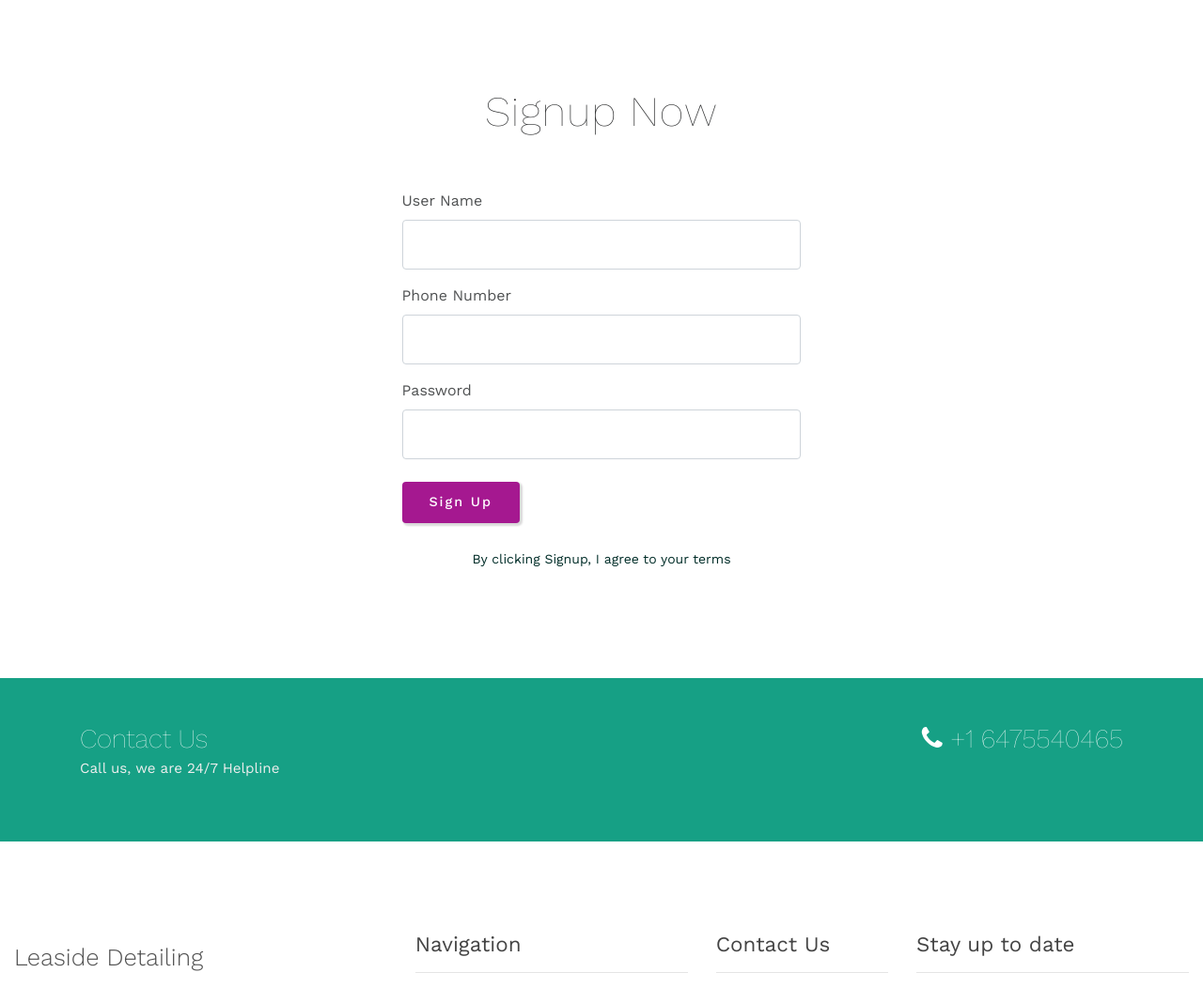
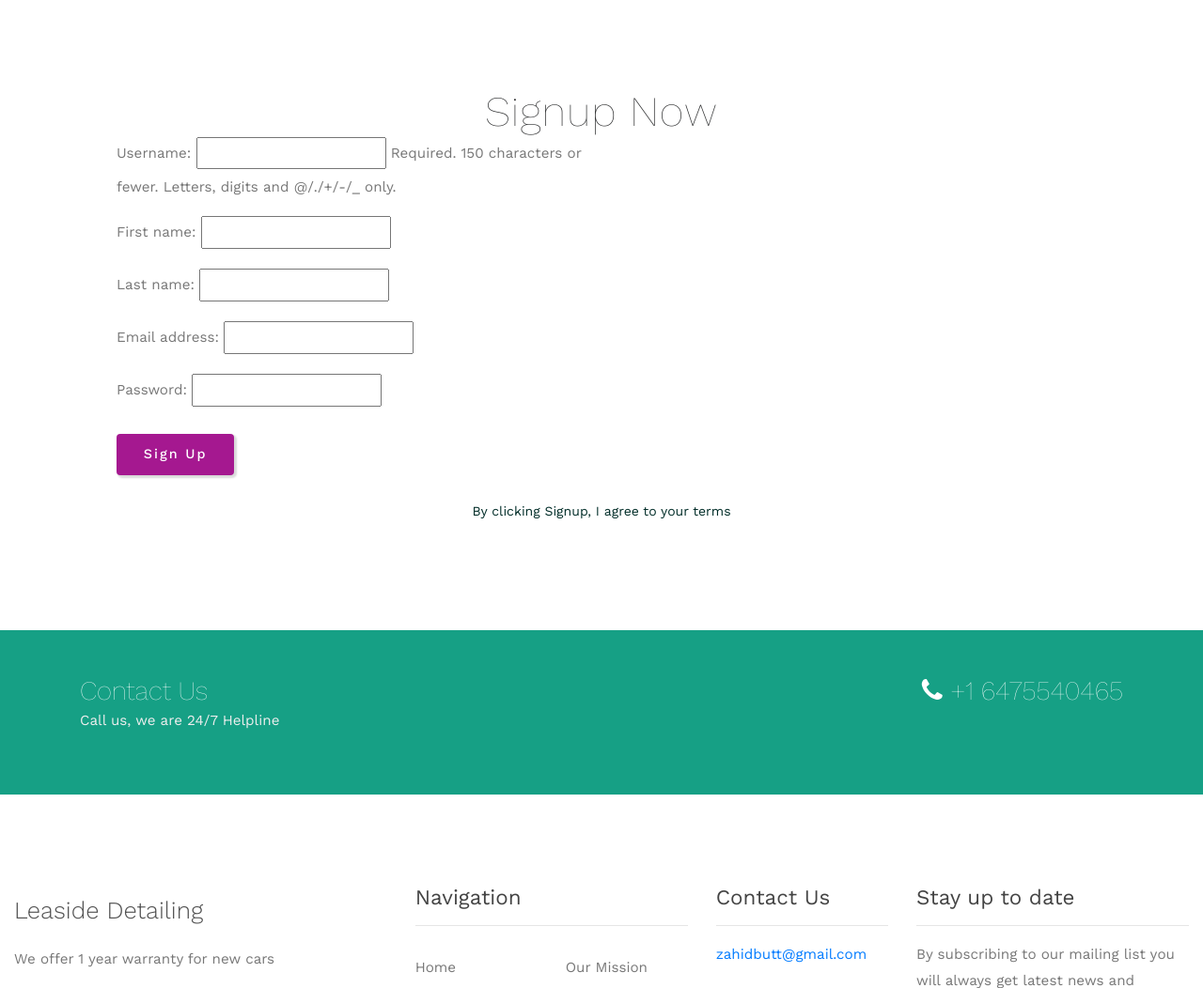
Before and after one commit to saitejachowdary/Leaside_deployment, a Django app: a page that uses Leaside_Detailing/mysite/blog/templates/blog/register.html in a window 1280 px wide. Shown: the part 338-1390 px from the top of the page at 94% size. Run offline with Django 3.2, Linux system fonts and the light colour scheme; parts of the project's set-up code (start-up, migrations or seed data) failed here and were passed over; some libraries are stand-ins or nearby versions.

Commit message:
Update register.html

```diff
--- a/Leaside_Detailing/mysite/blog/templates/blog/register.html
+++ b/Leaside_Detailing/mysite/blog/templates/blog/register.html
@@ -102,23 +102,14 @@ License URL: http://creativecommons.org/licenses/by/3.0/
             <h3 class="title-w3pvt text-center">Signup Now</h3>
 
             <div class="login px-sm-4 mx-auto mw-100 login-wrapper">
-                <form class="login-wrapper w3pvt_mail_grid_right" action="#" method="post">
+                <form method="POST">
                   {% csrf_token %}
-                  <div class="form-group">
-                      <label>User Name</label>
-                      <input class="form-control" type="text" name="Name" placeholder="" required="">
+                  <div class="col-sm-6">
+                  {{form.as_p}}
+                </div>
+                  <div class="col-sm-6">
+                    <button type="submit" class="btn btn-primary submit mt-2 read-more">Sign Up</button>
                   </div>
-
-                  <div class="form-group">
-                      <label>Phone Number</label>
-                      <input class="form-control" type="text" name="number" placeholder="" required="">
-                  </div>
-
-                  <div class="form-group">
-                      <label class="mb-2">Password</label>
-                      <input type="password" class="form-control" id="exampleInputPassword1" placeholder="" required="">
-                  </div>
-                  <button type="submit" class="btn btn-primary submit mt-2 read-more">Sign Up</button>
                   <p class="text-center mt-4">
                       <a href="#">By clicking Signup, I agree to your terms</a>
 
```
